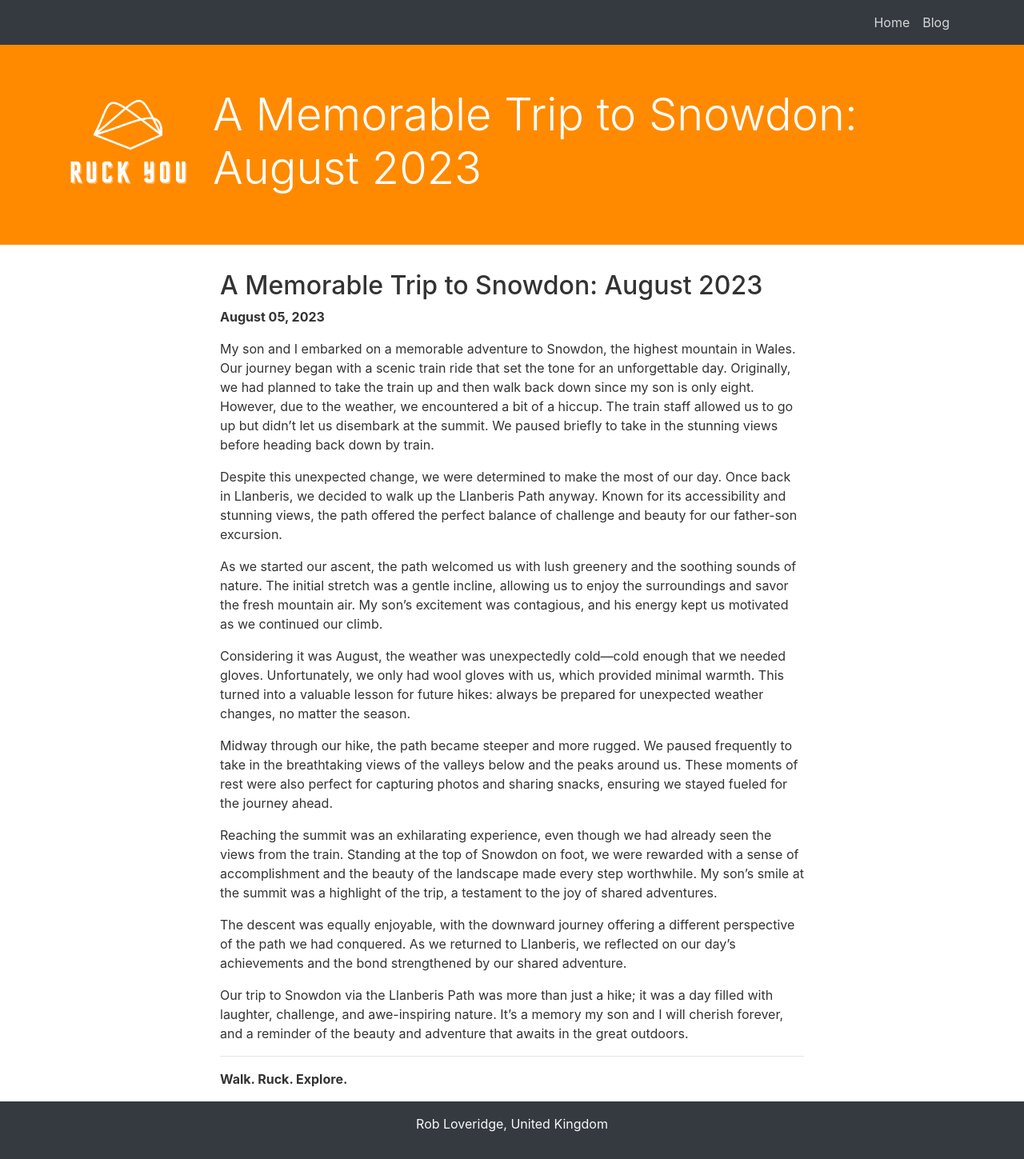
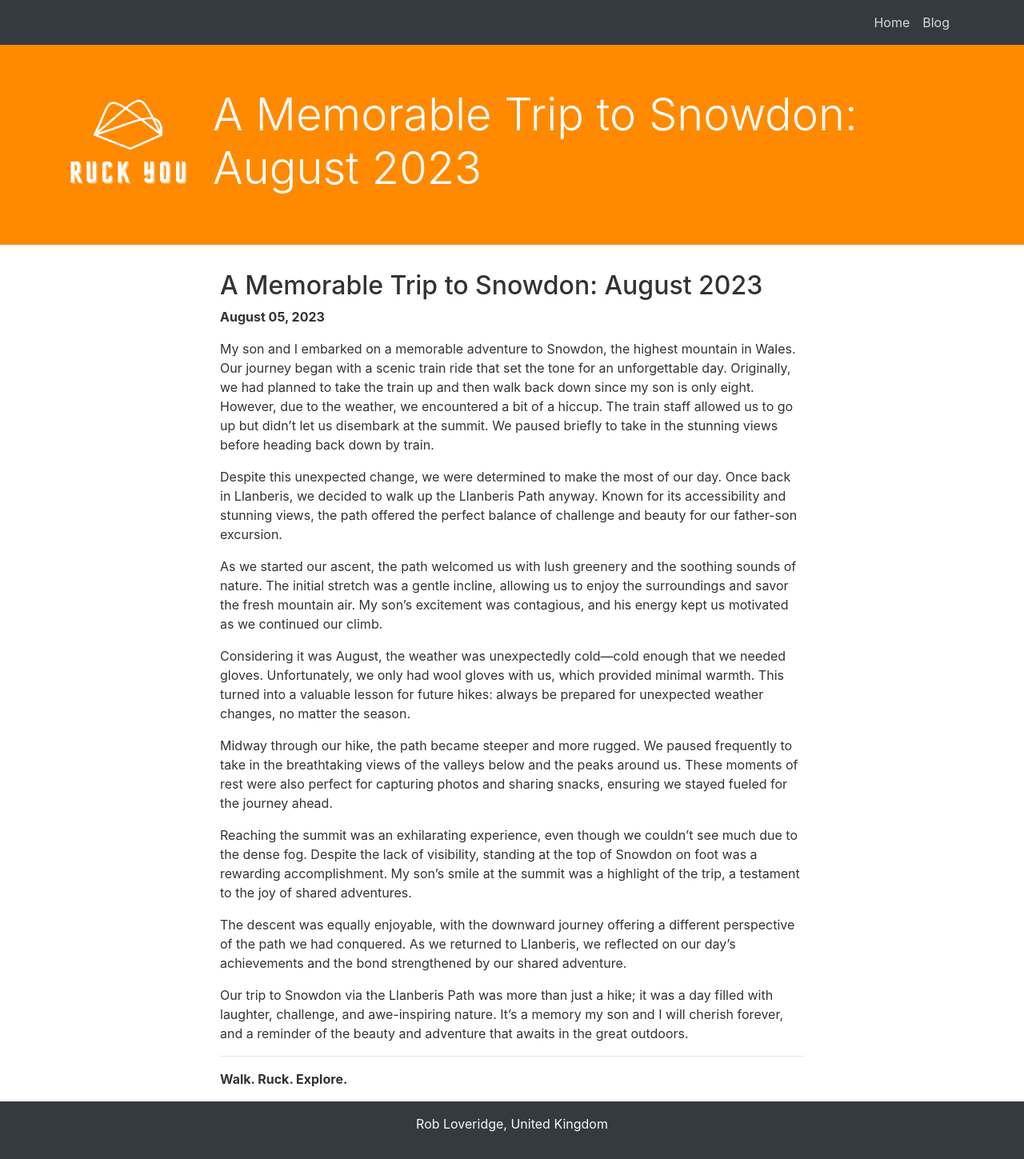
Before and after one commit to robertloveridge/ruckyou, a Jekyll site: the page built from _posts/2023-08-05-snowdon-llanberis-path.md, in a window 1280 px wide. Shown: the whole page at 80% size. Built offline with Jekyll 4.4.1, drawn with Linux system fonts in a browser that asks for light colours; nearby versions of some CDN libraries.

Commit message:
Update 2023-08-05-snowdon-llanberis-path.md

```diff
--- a/_posts/2023-08-05-snowdon-llanberis-path.md
+++ b/_posts/2023-08-05-snowdon-llanberis-path.md
@@ -16,7 +16,7 @@ Considering it was August, the weather was unexpectedly cold—cold enough that
 
 Midway through our hike, the path became steeper and more rugged. We paused frequently to take in the breathtaking views of the valleys below and the peaks around us. These moments of rest were also perfect for capturing photos and sharing snacks, ensuring we stayed fueled for the journey ahead.
 
-Reaching the summit was an exhilarating experience, even though we had already seen the views from the train. Standing at the top of Snowdon on foot, we were rewarded with a sense of accomplishment and the beauty of the landscape made every step worthwhile. My son's smile at the summit was a highlight of the trip, a testament to the joy of shared adventures.
+Reaching the summit was an exhilarating experience, even though we couldn't see much due to the dense fog. Despite the lack of visibility, standing at the top of Snowdon on foot was a rewarding accomplishment. My son's smile at the summit was a highlight of the trip, a testament to the joy of shared adventures.
 
 The descent was equally enjoyable, with the downward journey offering a different perspective of the path we had conquered. As we returned to Llanberis, we reflected on our day's achievements and the bond strengthened by our shared adventure.
 
```
